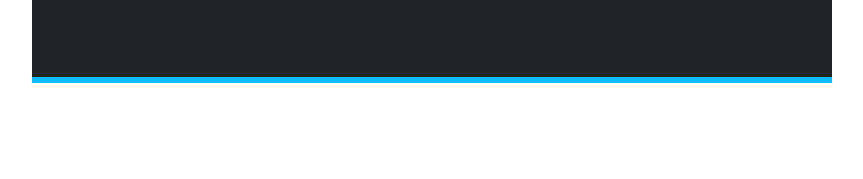
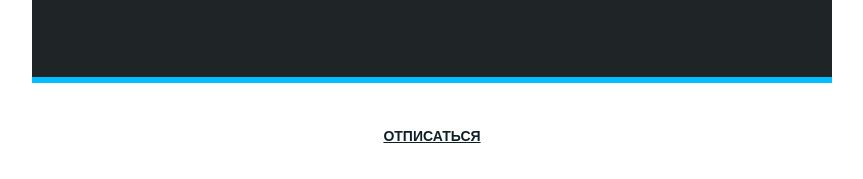
Before and after one commit to tosaret/gks-email, a plain HTML site: page index.html in a window 1280 px wide. Shown: the part 3983-4162 px from the top of the page, without its empty margins (208-1071 px from the left). Before the commit the page ends 4074 px from the top, so only its background shows below. Drawn offline with Linux system fonts and the light colour scheme.

Commit message:
unsubscribe

```diff
--- a/index.html
+++ b/index.html
@@ -116,5 +116,9 @@
 		</tr>
 	</table>
 
+	<p style="text-align: center; color: #102027; font: 14px Arial, sans-serif; font-weight: bold; line-height: 15px; -webkit-text-size-adjust:none; display: block; text-transform: uppercase; margin: 45px 0;">
+		<a style="color: #102027; font: 14px Arial, sans-serif; font-weight: bold;" id="unsub_link" href="%ОТПИСАТЬСЯ%">отписаться</a>
+	</p>
+
 </body>
 </html>
```
